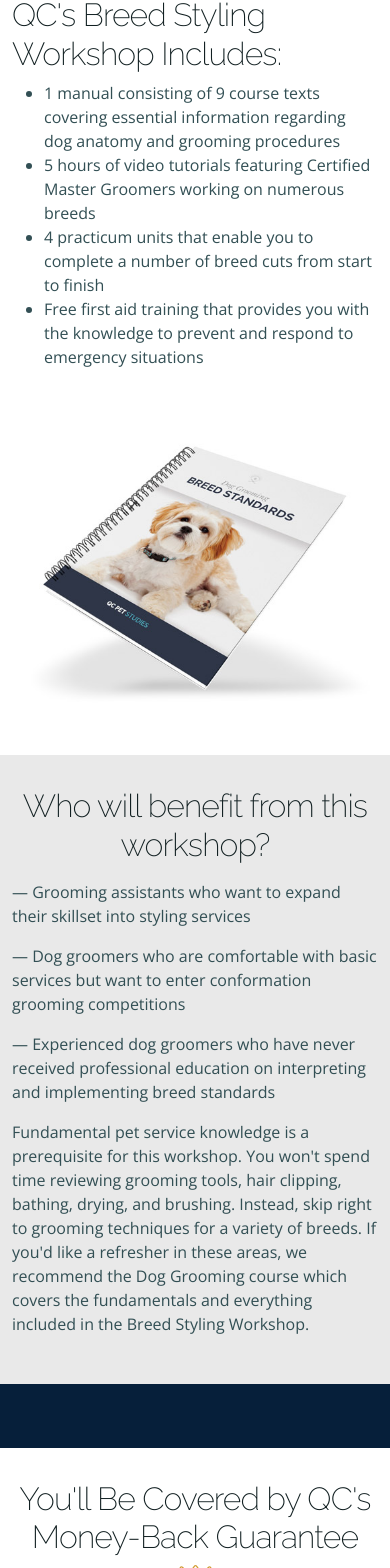
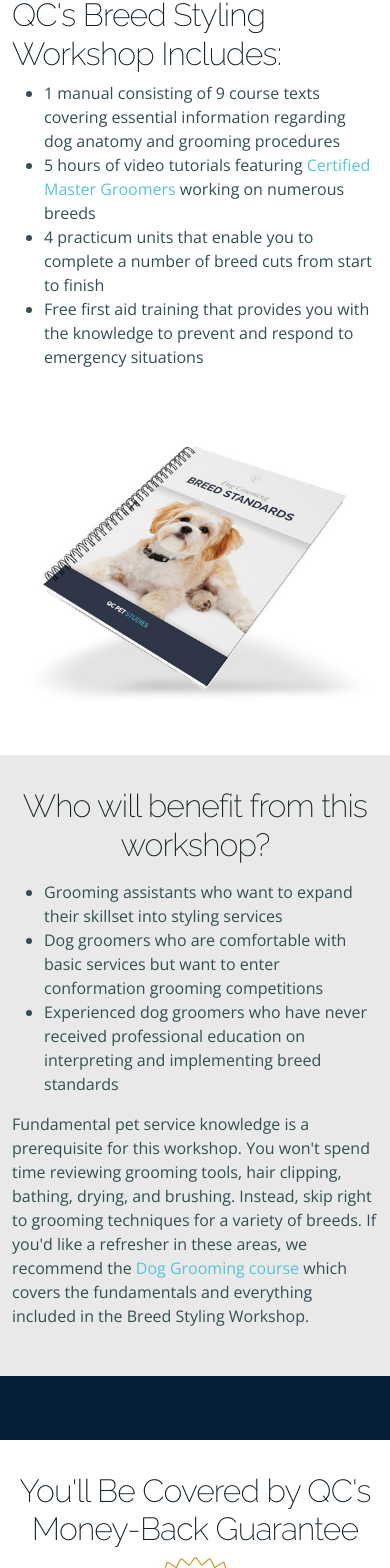
Before and after one commit to QCCareerSchool-Org/www.qcpetstudies.com, a Next.js app: page /dog-grooming-courses/breed-styling in a window 390 px wide. Shown: the part 1084-2652 px from the top of the page. Built offline with nearby package versions, Linux system fonts and the light colour scheme; no server answers.

Commit message:
- fixed layout issue with small screen

```diff
--- a/src/pages/dog-grooming-courses/breed-styling/index.tsx
+++ b/src/pages/dog-grooming-courses/breed-styling/index.tsx
@@ -78,7 +78,7 @@ const BreedStylingPage: NextPage = () => {
               <h2>QC&apos;s Breed Styling Workshop Includes:</h2>
               <ul>
                 <li>1 manual consisting of 9 course texts covering essential information regarding dog anatomy and grooming procedures </li>
-                <li>5 hours of video tutorials featuring Certified Master Groomers working on numerous breeds </li>
+                <li>5 hours of video tutorials featuring <Link href="/tutors/"><a className="link-primary">Certified Master Groomers</a></Link> working on numerous breeds </li>
                 <li>4 practicum units that enable you to complete a number of breed cuts from start to finish </li>
                 <li>Free first aid training that provides you with the knowledge to prevent and respond to emergency situations </li>
               </ul>
@@ -95,10 +95,14 @@ const BreedStylingPage: NextPage = () => {
           <h2 className="mb-3">Who will benefit from this workshop?</h2>
           <div className="row">
             <div className="col-12 col-md-10 offset-md-1 col-lg-8 offset-lg-2 text-start">
-              <p>&#8212; Grooming assistants who want to expand their skillset into styling services</p>
-              <p>&#8212; Dog groomers who are comfortable with basic services but want to enter conformation grooming competitions</p>
-              <p>&#8212; Experienced dog groomers who have never received professional education on interpreting and implementing breed standards</p>
-              <p>Fundamental pet service knowledge is a prerequisite for this workshop. You won&apos;t spend time reviewing grooming tools, hair clipping, bathing, drying, and brushing. Instead, skip right to grooming techniques for a variety of breeds. If you&apos;d like a refresher in these areas, we recommend the Dog Grooming course which covers the fundamentals and everything included in the Breed Styling Workshop.</p>
+              <ul>
+                <li>Grooming assistants who want to expand their skillset into styling services</li>
+                <li>Dog groomers who are comfortable with basic services but want to enter conformation grooming competitions</li>
+                <li>Experienced dog groomers who have never received professional education on interpreting and implementing breed standards</li>
+              </ul>
+              <p>Fundamental pet service knowledge is a prerequisite for this workshop. You won&apos;t spend time reviewing grooming tools, hair clipping, bathing, drying, and brushing. Instead, skip right to grooming techniques for a variety of breeds. If you&apos;d like a refresher in these areas, we recommend the
+                <Link href="/online-courses/dog-grooming/"><a className="link-primary"> Dog Grooming course </a></Link>
+                which covers the fundamentals and everything included in the Breed Styling Workshop.</p>
             </div>
           </div>
         </div>
@@ -123,9 +127,9 @@ const BreedStylingPage: NextPage = () => {
         <div className="container text-center">
           <div className="row">
             <div className="col-12 col-lg-10 offset-lg-1">
-              <h2>Your Certificate of Completion</h2>
-              <p>Upon graduation, you&apos;ll receive your Breed Styling Workshop certificate. You&apos;ll also receive the International Dog Grooming Professional (IDGP) designation. These qualifications attest to your success in learning how to expertly groom a dog of any breed.</p>
-              <Image src={BreedStylingCertificate} layout="responsive" alt="Breed Styling certification" />
+              <h2 className="mb-2">Your Certificate of Completion</h2>
+              <p className="mb-5">Upon graduation, you&apos;ll receive your Breed Styling Workshop certificate. You&apos;ll also receive the International Dog Grooming Professional (IDGP) designation. These qualifications attest to your success in learning how to expertly groom a dog of any breed.</p>
+              <Image src={BreedStylingCertificate} objectPosition="bottom" alt="Breed Styling certification" />
             </div>
           </div>
         </div>
@@ -136,7 +140,7 @@ const BreedStylingPage: NextPage = () => {
           <h2>Tools to succeed</h2>
           <p> To complete the assignments in the course, you&apos;ll need the following tools:</p>
           <div className="row justify-content-evenly">
-            <div className="col-4 text-lg-start">
+            <div className="col-11 col-lg-4 text-start">
               <ul>
                 <li>A selection of grooming brushes and combs </li>
                 <li>Dematting tools </li>
@@ -149,7 +153,7 @@ const BreedStylingPage: NextPage = () => {
               </ul>
             </div>
 
-            <div className="col-4  text-lg-start">
+            <div className="col-11 col-lg-4 text-start">
               <ul>
                 <li>Ear powder </li>
                 <li>Restraints </li>
```
